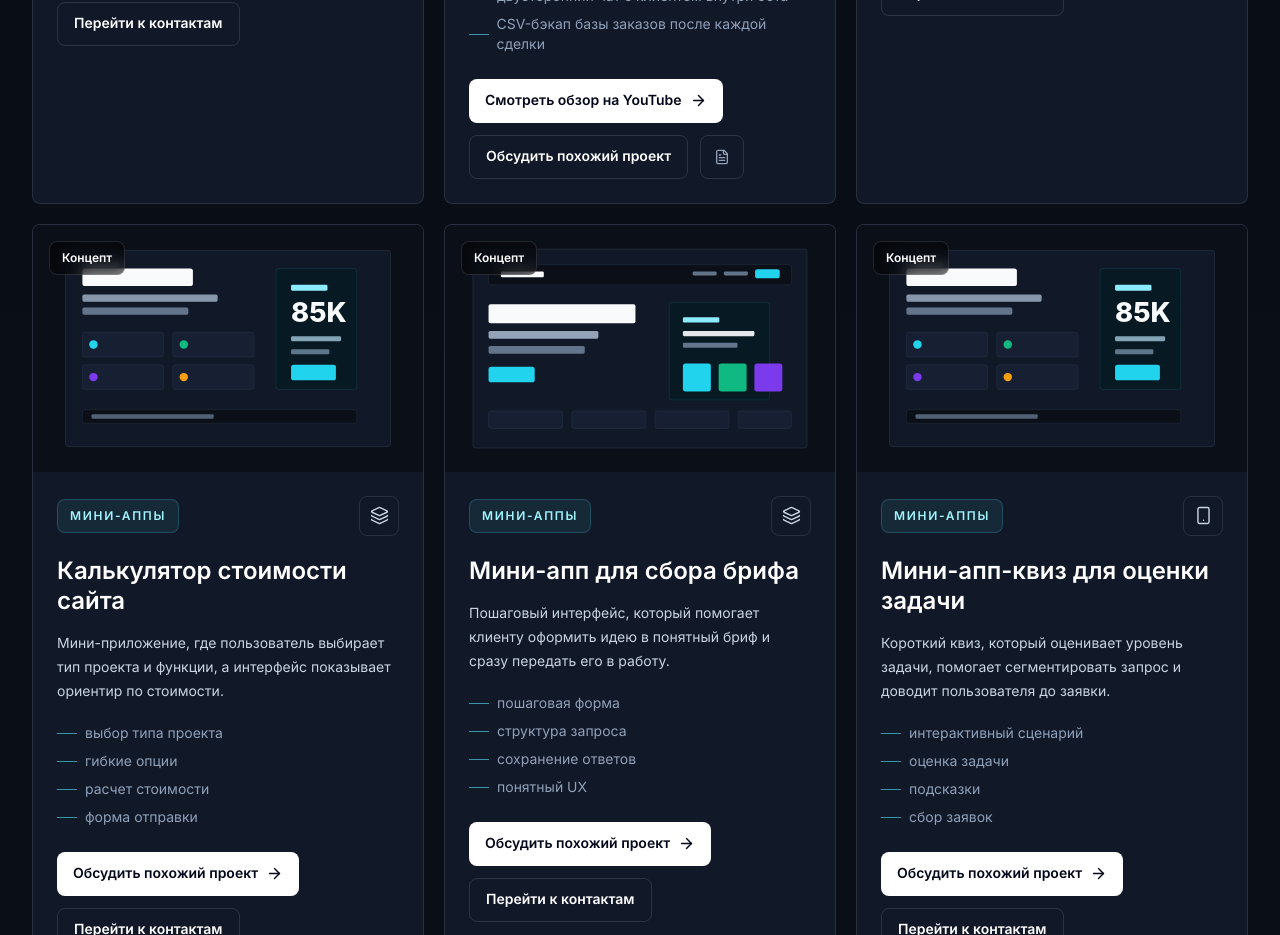
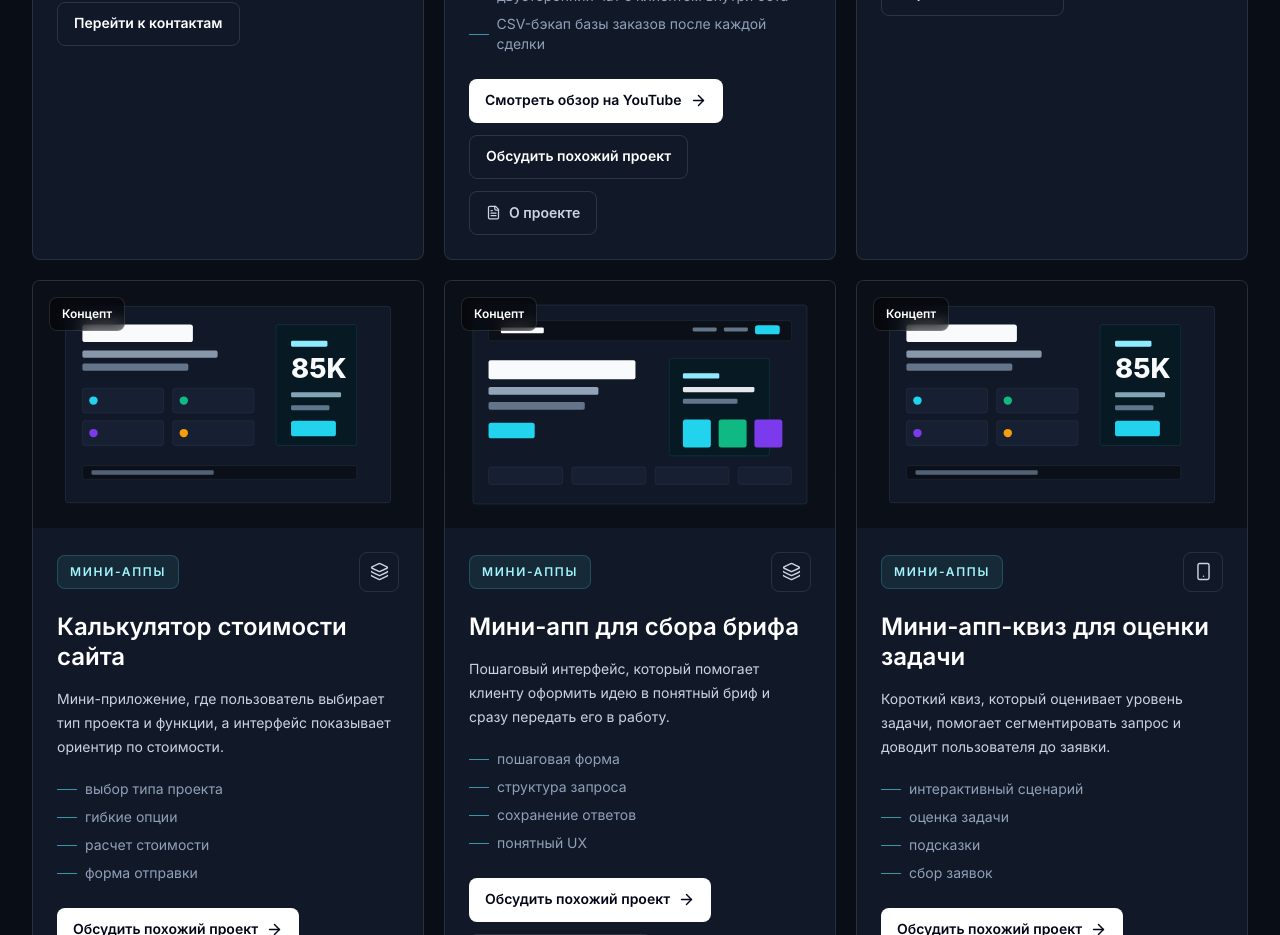
Before and after one commit to yasprosil-ai/portfolio-site, a Next.js app: page /projects in a window 1280 px wide. Shown: the part 2820-3755 px from the top of the page. Built offline with nearby package versions, Linux system fonts and the light colour scheme.

Commit message:
make О проекте button text with icon instead of icon-only

```diff
--- a/components/ProjectCard.jsx
+++ b/components/ProjectCard.jsx
@@ -77,10 +77,10 @@ export default function ProjectCard({ project, primaryHref = "#contact", seconda
               <button
                 type="button"
                 onClick={() => setShowDetails(true)}
-                className="inline-grid size-11 place-items-center rounded-lg border border-white/12 text-slate-400 transition hover:border-white/28 hover:text-white active:translate-y-px"
-                aria-label="Подробнее о проекте"
+                className="inline-flex min-h-11 items-center justify-center gap-2 rounded-lg border border-white/12 px-4 text-sm font-semibold text-slate-300 transition hover:border-white/28 hover:text-white active:translate-y-px"
               >
-                <FileText size={16} />
+                <FileText size={15} />
+                О проекте
               </button>
             )}
           </div>
```
